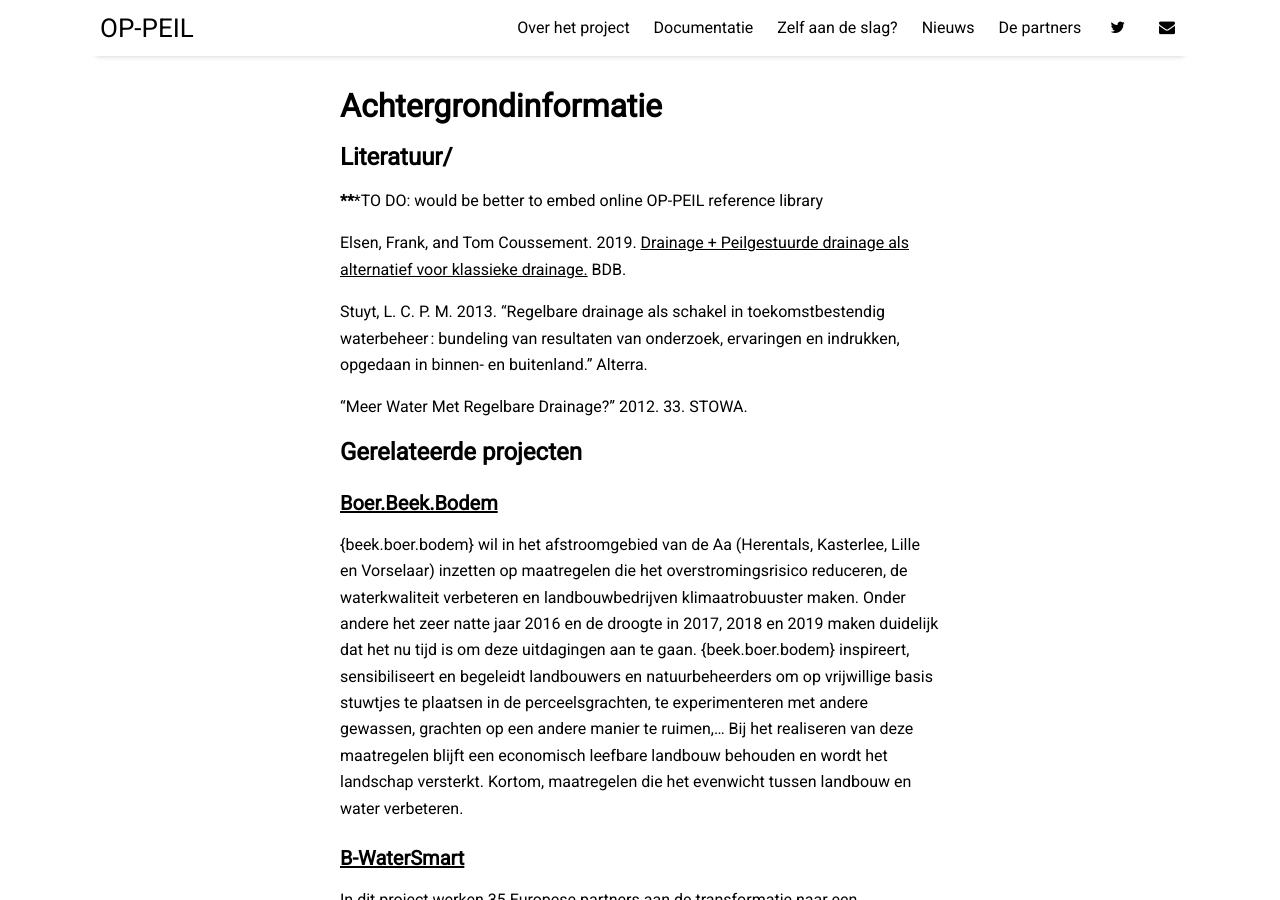
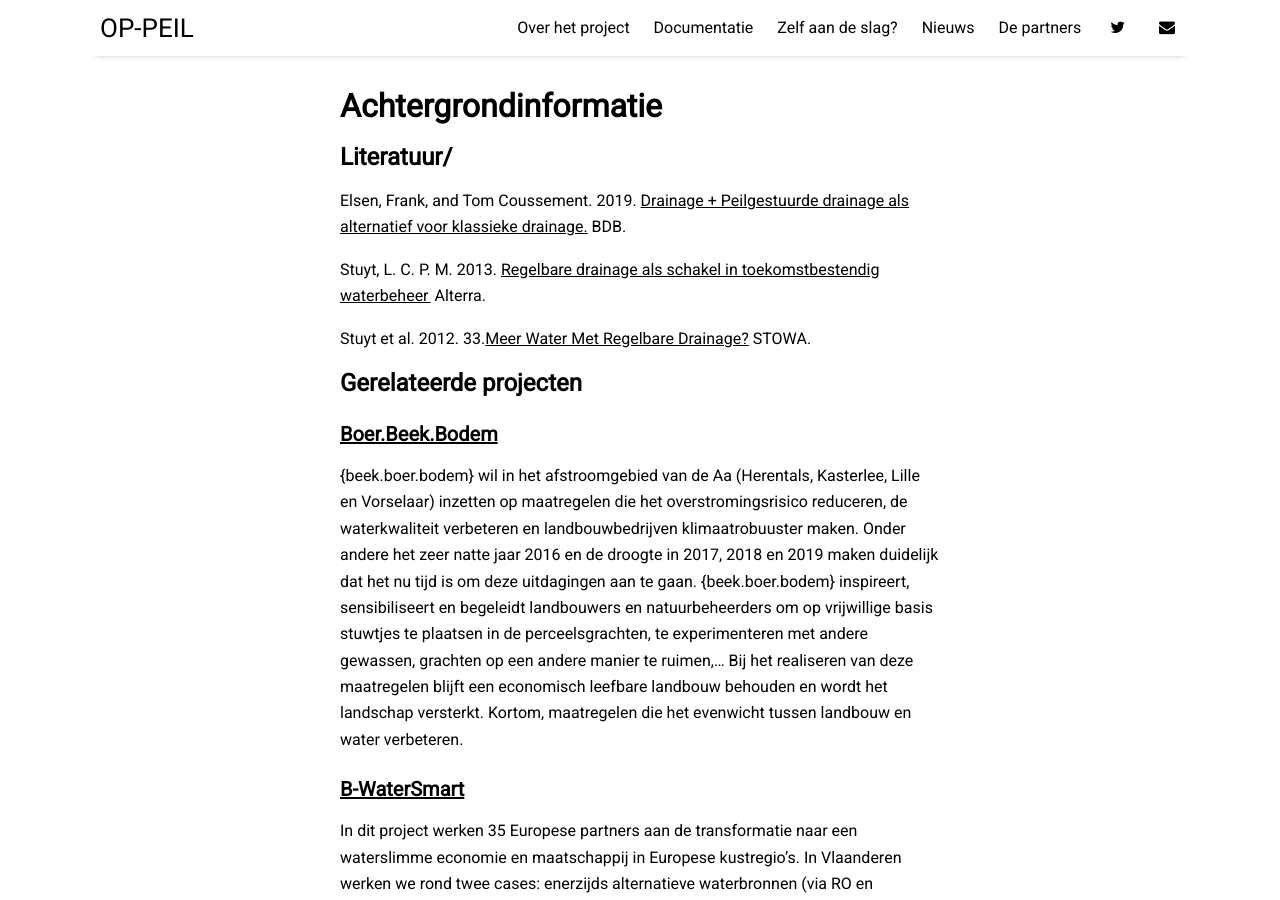
Before and after one commit to sarahgarre/op-peil, a Jekyll site: the page built from pages/documentation.md, in a window 1280 px wide and 900 px high. Built offline with Jekyll 4.4.1, drawn with Linux system fonts in a browser that asks for light colours; nearby versions of some CDN libraries.

Commit message:
linken naar bestanden

```diff
--- a/pages/documentation.md
+++ b/pages/documentation.md
@@ -6,13 +6,11 @@ permalink: /documentation
 ---
 ## Literatuur/
 
-*******TO DO: would be better to embed online OP-PEIL reference library
-
 Elsen, Frank, and Tom Coussement. 2019. [Drainage +  Peilgestuurde drainage als alternatief voor klassieke drainage.](./assets/docu/Eindrapport-DrainagePlus.pdf) BDB.
 
-Stuyt, L. C. P. M. 2013. “Regelbare drainage als schakel in toekomstbestendig waterbeheer : bundeling van resultaten van onderzoek, ervaringen en indrukken, opgedaan in binnen- en buitenland.” Alterra.
+Stuyt, L. C. P. M. 2013. [Regelbare drainage als schakel in toekomstbestendig waterbeheer ](./assets/docu/rapportAlterra.pdf) Alterra.
 
-“Meer Water Met Regelbare Drainage?” 2012. 33. STOWA.
+Stuyt et al. 2012. 33.[Meer Water Met Regelbare Drainage?](./assets/docu/STOWA-2012-33.pdf)  STOWA.
 
 ## Gerelateerde projecten
 ### [Boer.Beek.Bodem](https://www.boerennatuur.be/beek-boer-bodem/)
```
Also changed, not shown: 3 other files.
